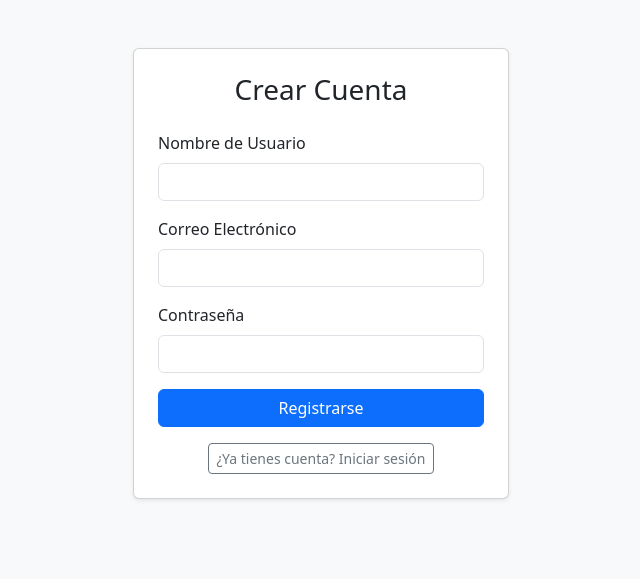
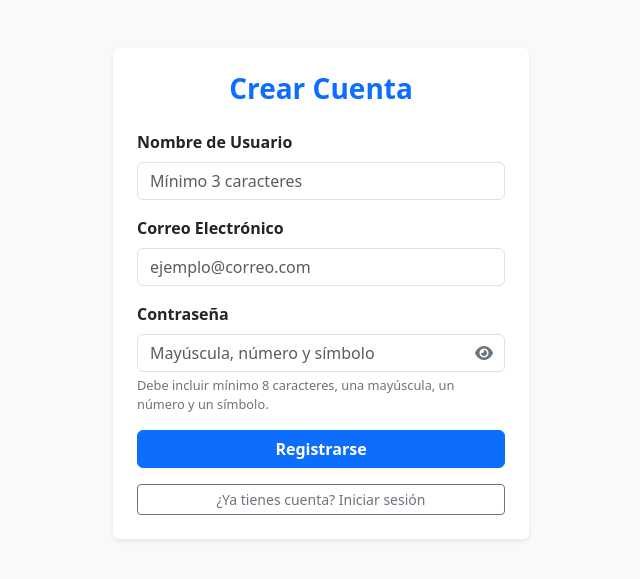
Before and after one commit to j4vi3r1/tareas_pendientes, a PHP site: page /registro.php in a window 1280 px wide. Shown: the top 579 px of the page, without its empty margins (319-959 px from the left). Run offline with PHP 8.4, Linux system fonts and the light colour scheme; data comes from the database, SQL or seed files in the repository; both versions use the stored data as it was after the commit.

Commit message:
nuevo registro

```diff
--- /dev/null
+++ b/debug.txt
@@ -0,0 +1,3 @@
+[2026-07-09 02:17:41] Usuario ID: Invitado | Evento: crear usuario | Detalle: Usuario registrado y verificado automáticamente: javier | IP Real Detectada: 190.211.249.220
+[2026-07-09 02:17:49] Usuario ID: 1 | Evento: iniciar sesion | Detalle: El usuario con email quezadajavier566@gmail.com ha iniciado sesión. | IP Real Detectada: 190.211.249.220
+[2026-07-09 02:18:23] Usuario ID: 1 | Evento: consultar registro | Detalle: El usuario visualizó el registro de auditoría del sistema. | IP Real Detectada: 190.211.249.220
--- a/registro.php
+++ b/registro.php
@@ -13,19 +13,33 @@ if (isset($_POST['registrar'])) {
     $email = trim($_POST['email']);
     $password = $_POST['password'];
 
-    if (!filter_var($email, FILTER_VALIDATE_EMAIL)) {
-        $mensaje = "<div class='alert alert-danger'>El formato del correo no es válido.</div>";
-    } else {
+    $error_detectado = false;
+
+    // Validación simplificada en el Backend
+    if (strlen($username) < 3 || !filter_var($email, FILTER_VALIDATE_EMAIL)) {
+        $mensaje = "<div class='alert alert-danger shadow-sm fw-semibold'>⚠️ Por favor, verifica que el usuario tenga 3 caracteres y el correo sea válido.</div>";
+        $error_detectado = true;
+    }
+    // Valida el largo, mayúscula, número y símbolo en un único paso con expresiones regulares
+    elseif (strlen($password) < 8 || !preg_match('/[A-Z]/', $password) || !preg_match('/[0-9]/', $password) || !preg_match('/[^a-zA-Z0-9]/', $password)) {
+        $mensaje = "<div class='alert alert-danger shadow-sm'>🔒 <strong>Contraseña insegura:</strong> Debe incluir al menos 8 caracteres, una mayúscula, un número y un símbolo.</div>";
+        $error_detectado = true;
+    }
+
+    // Si no se gatilló ninguna alerta de error, guardamos limpiamente
+    if (!$error_detectado) {
         try {
             $hash = password_hash($password, PASSWORD_DEFAULT);
             $stmt = $db->prepare("INSERT INTO usuarios (username, email, password, verificado) VALUES (?, ?, ?, 1)");
             $stmt->execute([$username, $email, $hash]);
 
             registrarLog($db, "crear usuario", "Usuario registrado y verificado automáticamente: " . $username);
-            $mensaje = "<div class='alert alert-success'>Registro exitoso. Tu cuenta ya está activa.</div>";
+            $mensaje = "<div class='alert alert-success shadow-sm fw-bold'>🎉 ¡Registro exitoso! Tu cuenta ya está activa. Redirigiendo...</div>";
+
+            header("refresh:2;url=login.php");
 
         } catch (PDOException $e) {
-            $mensaje = "<div class='alert alert-danger'>El usuario o correo ya existen.</div>";
+            $mensaje = "<div class='alert alert-danger shadow-sm fw-bold'>❌ El nombre de usuario o el correo electrónico ya se encuentran registrados.</div>";
         }
     }
 }
@@ -34,33 +48,78 @@ if (isset($_POST['registrar'])) {
 <html lang="es">
 <head>
     <meta charset="UTF-8">
-    <title>Registro</title>
+    <title>Registro de Usuario</title>
     <link href="https://cdn.jsdelivr.net/npm/bootstrap@5.3.0/dist/css/bootstrap.min.css" rel="stylesheet">
+    <link href="https://cdnjs.cloudflare.com/ajax/libs/font-awesome/6.4.0/css/all.min.css" rel="stylesheet">
+    <style>
+        .password-toggle {
+            cursor: pointer;
+            position: absolute;
+            right: 12px;
+            top: 50%;
+            transform: translateY(-50%);
+            color: #6c757d;
+        }
+        .password-toggle:hover { color: #495057; }
+        .password-wrapper { position: relative; }
+        .password-wrapper .form-control { padding-right: 38px; }
+    </style>
 </head>
 <body class="bg-light">
-    <div class="container mt-5" style="max-width: 400px;">
-        <div class="card shadow-sm p-4">
-            <h3 class="text-center mb-4">Crear Cuenta</h3>
-            <?php echo $mensaje; ?>
+    <div class="container mt-5" style="max-width: 440px;">
+        <div class="card shadow-sm p-4 border-0">
+            <h3 class="text-center mb-4 fw-bold text-primary">Crear Cuenta</h3>
+
+            <?php if (!empty($mensaje)): ?>
+                <?php echo $mensaje; ?>
+            <?php endif; ?>
+
             <form method="POST">
                 <div class="mb-3">
-                    <label class="form-label">Nombre de Usuario</label>
-                    <input type="text" name="username" class="form-control" required>
+                    <label class="form-label fw-semibold">Nombre de Usuario</label>
+                    <input type="text" name="username" class="form-control" minlength="3" value="<?php echo isset($_POST['username']) ? htmlspecialchars($_POST['username']) : ''; ?>" placeholder="Mínimo 3 caracteres" required>
                 </div>
+
                 <div class="mb-3">
-                    <label class="form-label">Correo Electrónico</label>
-                    <input type="email" name="email" class="form-control" required>
+                    <label class="form-label fw-semibold">Correo Electrónico</label>
+                    <input type="email" name="email" class="form-control" value="<?php echo isset($_POST['email']) ? htmlspecialchars($_POST['email']) : ''; ?>" placeholder="ejemplo@correo.com" required>
                 </div>
+
                 <div class="mb-3">
-                    <label class="form-label">Contraseña</label>
-                    <input type="password" name="password" class="form-control" required>
+                    <label class="form-label fw-semibold">Contraseña</label>
+                    <div class="password-wrapper">
+                        <input type="password" id="password" name="password" class="form-control"
+                               pattern="(?=.*\d)(?=.*[A-Z])(?=.*[^a-zA-Z0-9]).{8,}"
+                               placeholder="Mayúscula, número y símbolo" required>
+                        <i class="fas fa-eye password-toggle" onclick="togglePassword()"></i>
+                    </div>
+                    <div class="form-text mt-1" style="font-size: 0.8rem; color: #6c757d;">
+                        Debe incluir mínimo 8 caracteres, una mayúscula, un número y un símbolo.
+                    </div>
                 </div>
-                <button type="submit" name="registrar" class="btn btn-primary w-100 mb-3">Registrarse</button>
+
+                <button type="submit" name="registrar" class="btn btn-primary w-100 mb-3 fw-bold">Registrarse</button>
                 <div class="text-center">
-                    <a href="login.php" class="btn btn-outline-secondary btn-sm">¿Ya tienes cuenta? Iniciar sesión</a>
+                    <a href="login.php" class="btn btn-outline-secondary btn-sm w-100">¿Ya tienes cuenta? Iniciar sesión</a>
                 </div>
             </form>
         </div>
     </div>
+
+    <script>
+        function togglePassword() {
+            const passwordInput = document.getElementById('password');
+            const toggleIcon = document.querySelector('.password-toggle');
+            if (passwordInput.type === 'password') {
+                passwordInput.type = 'text';
+                toggleIcon.classList.remove('fa-eye');
+                toggleIcon.classList.add('fa-eye-slash');
+            } else {
+                passwordInput.type = 'password';
+                toggleIcon.classList.remove('fa-eye-slash');
+                toggleIcon.classList.add('fa-eye');
+            }
+        }
+    </script>
 </body>
 </html>
```
Also changed, not shown: tareas.db (added).
